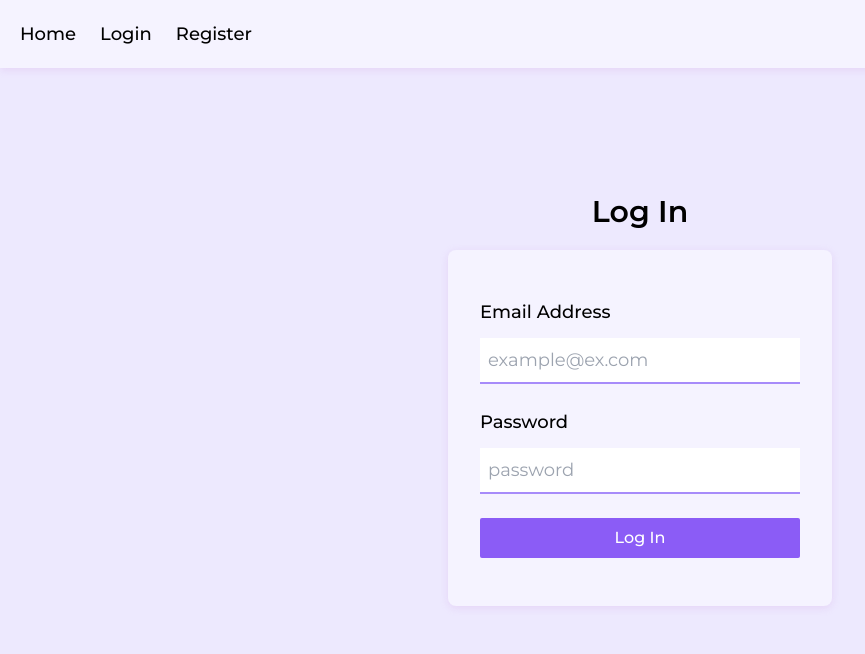
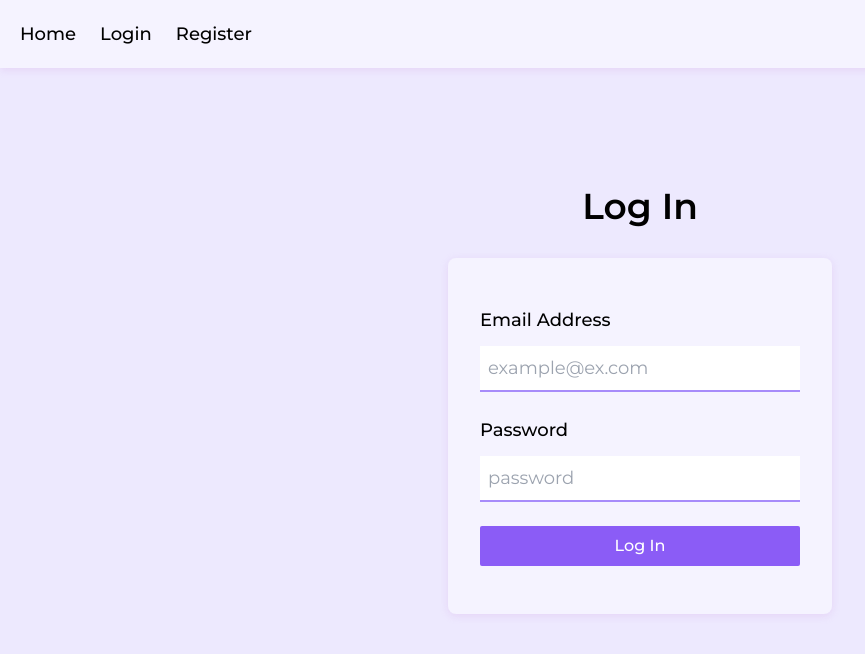
Before and after one commit to krystiano13/docs, a React (Vite) app in the folder client/: page /login in a window 1280 px wide. Shown: the top 654 px of the page, without its empty margins (0-865 px from the left). Built offline with nearby package versions, Linux system fonts and the light colour scheme.

Commit message:
create login view animations

```diff
--- a/client/src/views/Login.tsx
+++ b/client/src/views/Login.tsx
@@ -1,9 +1,23 @@
+import { motion } from "framer-motion";
+
 export function Login() {
   return (
-    <div className="w-[100vw] h-[100vh] flex flex-col gap-5 items-center justify-center">
-      <h2 className="font-semibold text-3xl">Log In</h2>
-      <form className="p-8 w-[90vw] md:w-96 pt-12 pb-12 rounded-lg violet-shadow bg-violet-50 flex flex-col justify-start gap-6">
-        <div className="flex flex-col gap-3">
+    <div className="w-[100vw] h-[100vh] flex flex-col gap-8 items-center justify-center">
+      <motion.h2 animate={{ opacity: [0, 1] }} className="font-semibold text-4xl">Log In</motion.h2>
+      <motion.form
+        animate={{ scale: [0.5, 1] }}
+        className="p-8 w-[90vw] md:w-96 pt-12 pb-12 rounded-lg violet-shadow bg-violet-50 flex flex-col justify-start gap-6"
+      >
+        <motion.div
+          transition={{
+            type: "spring",
+            bounce: 0.3,
+            duration: 0.25,
+            delay: 0.15,
+          }}
+          animate={{ scale: [0.5, 1], opacity: [0, 1] }}
+          className="flex flex-col gap-3"
+        >
           <label className="text-lg font-medium" htmlFor="email">
             Email Address
           </label>
@@ -14,8 +28,17 @@ export function Login() {
             required
             name="email"
           />
-        </div>
-        <div className="flex flex-col gap-3">
+        </motion.div>
+        <motion.div
+          transition={{
+            type: "spring",
+            bounce: 0.3,
+            duration: 0.25,
+            delay: 0.3,
+          }}
+          animate={{ scale: [0.5, 1], opacity: [0, 1] }}
+          className="flex flex-col gap-3"
+        >
           <label className="text-lg font-medium" htmlFor="password">
             Password
           </label>
@@ -26,14 +49,21 @@ export function Login() {
             required
             name="password"
           />
-        </div>
-        <button
+        </motion.div>
+        <motion.button
+          transition={{
+            type: "spring",
+            bounce: 0.3,
+            duration: 0.25,
+            delay: 0.45,
+          }}
+          animate={{ scale: [0.5, 1], opacity: [0, 1] }}
           className="text-white font-medium hover:bg-violet-400 transition-colors bg-violet-500 p-2 pl-6 pr-6 rounded-sm"
           type="submit"
         >
           Log In
-        </button>
-      </form>
+        </motion.button>
+      </motion.form>
     </div>
   );
 }
```
